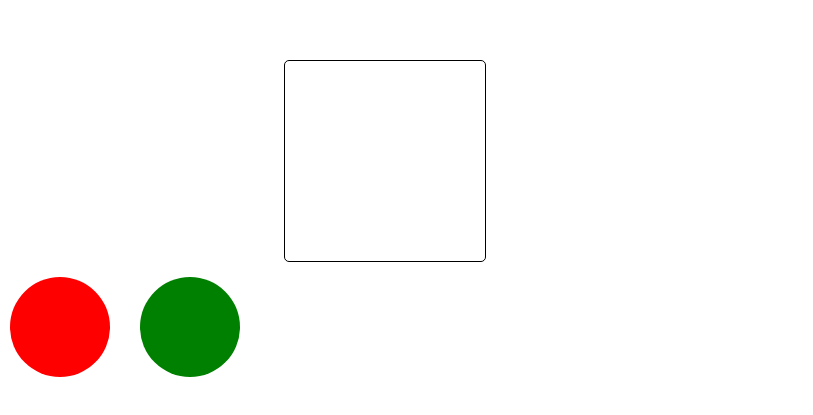
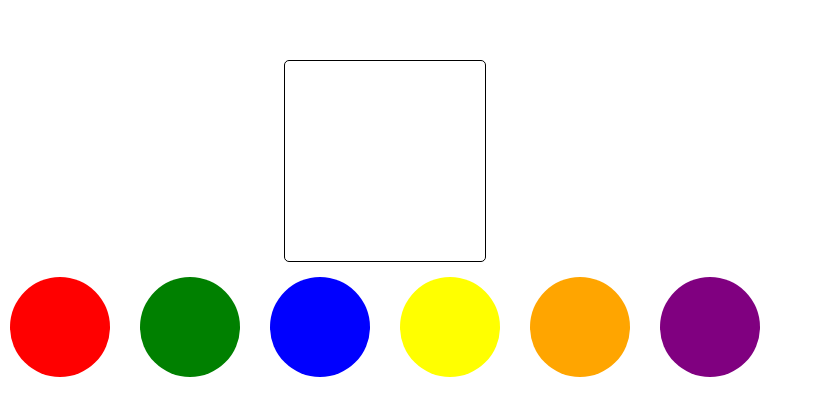
Before and after one commit to amird55/color_rush, a React (Vite) app: page / in a window 1280 px wide. Shown: the part 179-594 px from the top of the page, without its empty margins (0-813 px from the left). Built offline with nearby package versions, Linux system fonts and the light colour scheme.

Commit message:
מעבר לכמות גדולה של כפתורים בעזרת מערך צבעים

```diff
--- a/src/ButtonRow.jsx
+++ b/src/ButtonRow.jsx
@@ -5,10 +5,12 @@ function ButtonRow({changeColor}) {
     const setColor = (color) => {
         changeColor(color);
     }
+    const colors = ["red","green","blue","yellow","orange","purple"];
     return (
         <div className="row6">
-            <ColorButton color="red"   changeColor={setColor} />
-            <ColorButton color="green" changeColor={setColor} />
+            {colors.map((color) => {
+                return <ColorButton key={color} color={color} changeColor={setColor} />
+            })}
         </div>
     );
 }
```
